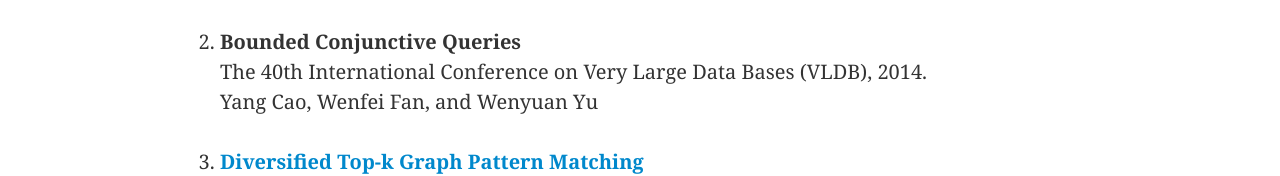
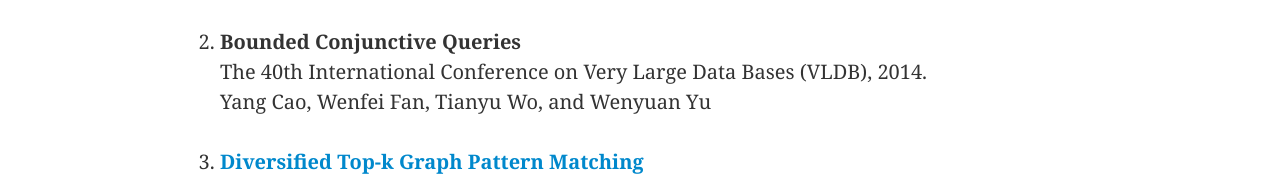
Before and after one commit to yecol/buaa-rcbd, a plain HTML site: page pub-topic-qbd.html in a window 1280 px wide. Shown: the part 473-649 px from the top of the page. Drawn offline with Linux system fonts and the light colour scheme.

Commit message:
add Tianyu to author list.

```diff
--- a/pub-topic-qbd.html
+++ b/pub-topic-qbd.html
@@ -85,7 +85,7 @@
                         <li>
                             <strong>Bounded Conjunctive Queries</strong><br>
                             The 40th International Conference on Very Large Data Bases (VLDB), 2014.<br>
-                            Yang Cao, Wenfei Fan, and Wenyuan Yu
+                            Yang Cao, Wenfei Fan, Tianyu Wo, and Wenyuan Yu
                         </li>
                         <li>
                             <strong><a href="http://www.cs.ucsb.edu/~yinghui/mat/papers/topk-vldb13.pdf">Diversified Top-k Graph Pattern Matching</a></strong><br>
```
Also changed, not shown: pub-year.html (+1 -1 lines), 1 other file.
